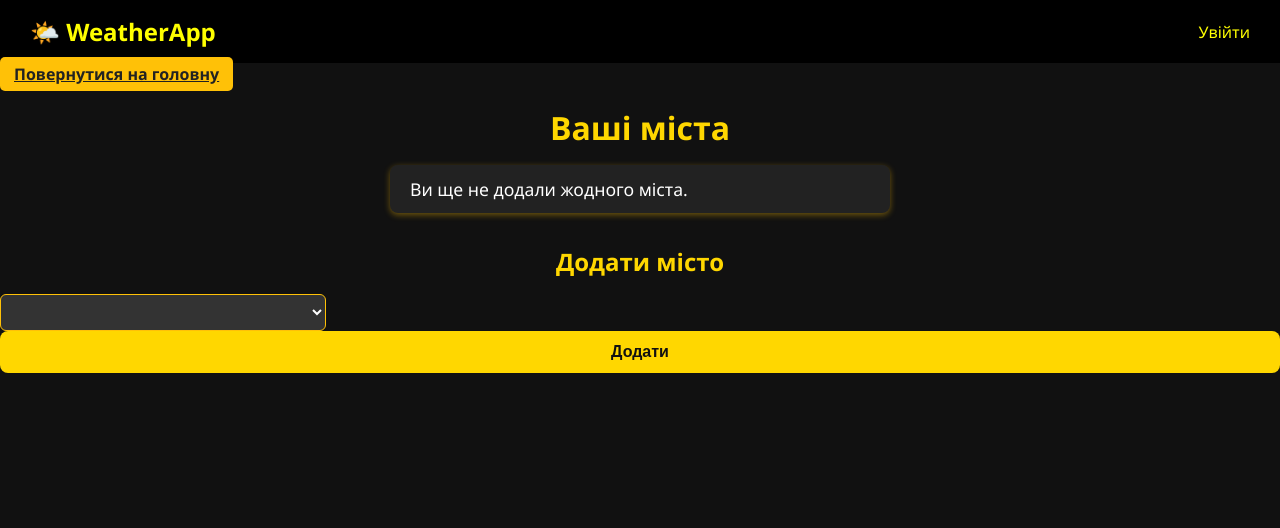
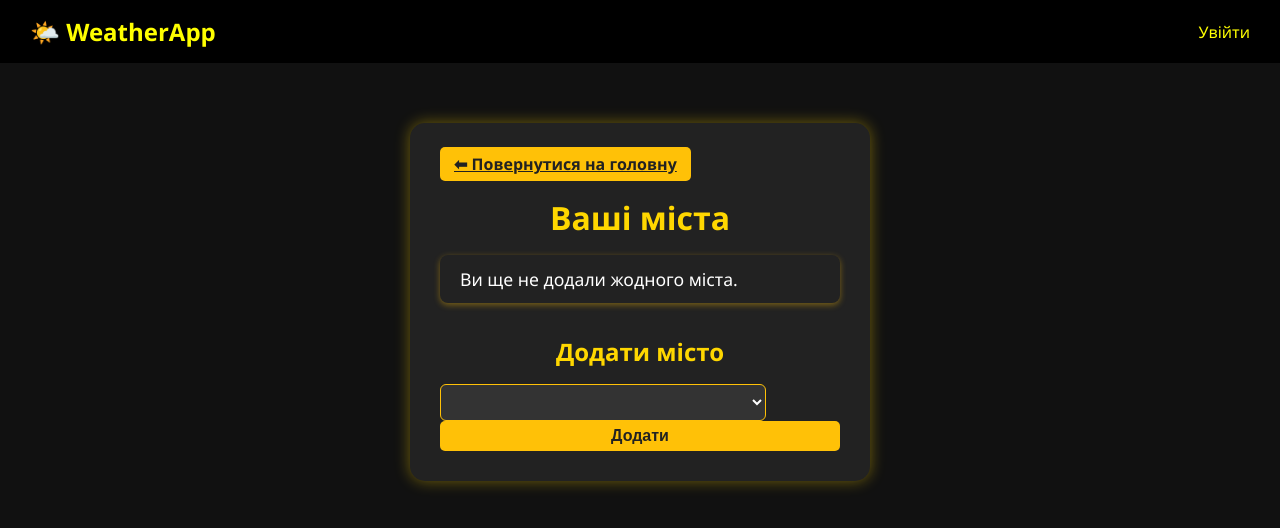
Before and after one commit to vanpozd/Django_WEB2, a Django app: template weather_app/main/templates/settings.html in a window 1280 px wide. Shown: the top 528 px of the page. Run offline with Django 4.2, Linux system fonts and the light colour scheme; the template is opened without the code that fills it, so the values that code supplies are empty.

Commit message:
Vers_1.2

```diff
--- a/weather_app/main/services.py
+++ b/weather_app/main/services.py
@@ -18,4 +18,7 @@ def get_weather_for_city(city_name):
             'humidity': f"{data['main']['humidity']}%",
             'wind': f"{data['wind']['speed']} м/с",
         }
+    else:
+        print(f"Error fetching weather data: {response.status_code}")
+        print(response.text)
     return None
--- a/weather_app/main/templates/settings.html
+++ b/weather_app/main/templates/settings.html
@@ -1,31 +1,36 @@
-
 <!DOCTYPE html>
 <html lang="uk">
+
 <head>
     <meta charset="UTF-8">
     <title>Погода в містах</title>
     <link rel="stylesheet" href="/static/css/styles.css">
 </head>
+
 <body>
     {% include 'navbar.html' %}
-    <a href="{% url 'home' %}" class="btn btn-secondary">Повернутися на головну</a>
-    {% block content %}
+    <div class="container">
+        <a href="{% url 'home' %}" class="btn btn-secondary">⬅ Повернутися на головну</a>
+
+        <div class="card">
             <h1>Ваші міста</h1>
-    <ul>
+            <ul class="city-list">
                 {% for city in user_cities %}
-        <li>
+                <li class="city-item">
                     {{ city.name }}
                     <form method="post" style="display:inline;">
                         {% csrf_token %}
                         <input type="hidden" name="city_id" value="{{ city.id }}">
-            <button type="submit" name="remove_city">Видалити</button>
+                        <button type="submit" name="remove_city" class="btn">Видалити</button>
                     </form>
                 </li>
                 {% empty %}
-        <li>Ви ще не додали жодного міста.</li>
+                <li class="city-item">Ви ще не додали жодного міста.</li>
                 {% endfor %}
             </ul>
+        </div>
 
+        <div class="card form-card">
             <h2>Додати місто</h2>
             <form method="post">
                 {% csrf_token %}
@@ -36,8 +41,10 @@
                     <option disabled>Немає доступних міст для додавання</option>
                     {% endfor %}
                 </select>
-    <button type="submit" name="add_city">Додати</button>
+                <button type="submit" name="add_city" class="btn btn-primary">Додати</button>
             </form>
-    {% endblock %}
+        </div>
+    </div>
 </body>
+
 </html>
--- a/weather_app/main/views.py
+++ b/weather_app/main/views.py
@@ -35,7 +35,7 @@ def user_cities_view(request):
                 city = City.objects.filter(id=city_id).first()
                 if city and city not in user_cities:
                     user.cities.add(city)
-            return redirect('home')  # або назва твого урлу
+            return redirect('settings')  # або назва твого урлу
 
         # Видалити місто
         elif 'remove_city' in request.POST:
@@ -44,7 +44,7 @@ def user_cities_view(request):
                 city = City.objects.filter(id=city_id).first()
                 if city:
                     user.cities.remove(city)
-            return redirect('home')
+            return redirect('settings')
 
     context = {
         'user_cities': user_cities,
```
Lines whose indentation alone changed are shown as unchanged.
